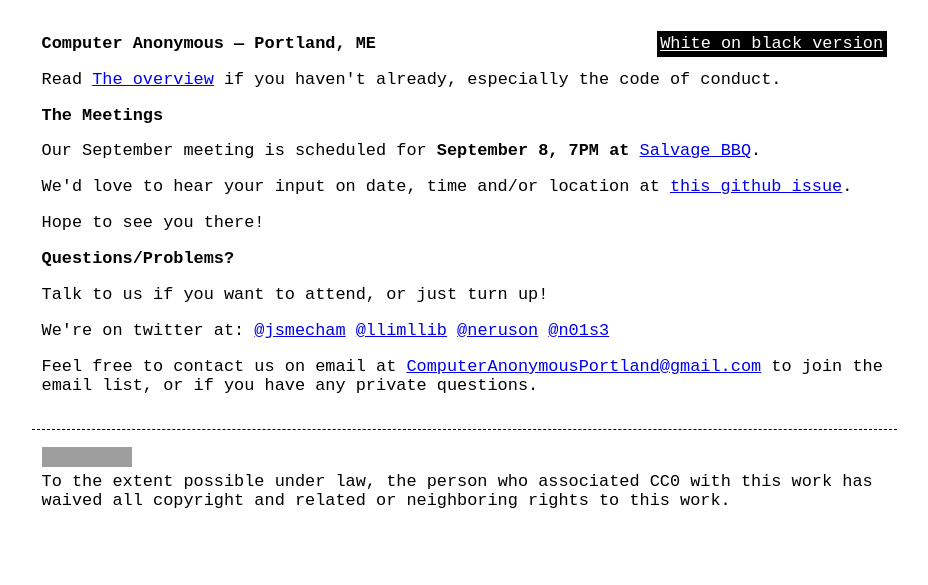
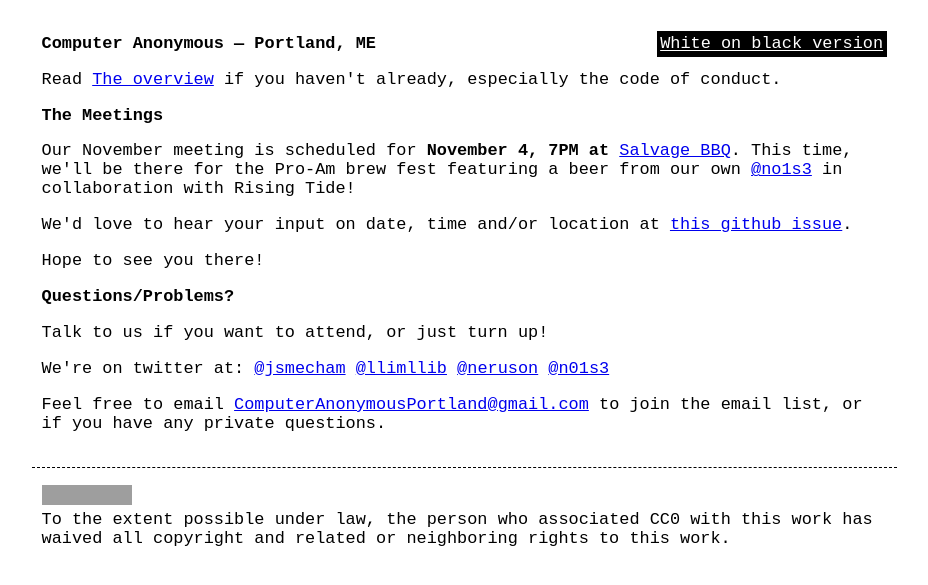
Before and after one commit to computeranonymous/computer, a Jekyll site: the page built from us_portland.html, in a window 1280 px wide. Shown: the top 585 px of the page, without its empty margins (176-1104 px from the left). Built offline with Jekyll 4.4.1, drawn with Linux system fonts in a browser that asks for light colours; grey boxes are pictures that could not be loaded.

Commit message:
update us_portland for november

```diff
--- a/us_portland.html
+++ b/us_portland.html
@@ -8,9 +8,9 @@
 
 <h3>The Meetings</h3>
 
-<p>Our September meeting is scheduled for <b>September 8, 7PM at</b> <a href="http://salvagebbq.com/">Salvage BBQ</a>.
+<p>Our November meeting is scheduled for <b>November 4, 7PM at</b> <a href="http://salvagebbq.com/">Salvage BBQ</a>. This time, we'll be there for the Pro-Am brew fest featuring a beer from our own <a href="https://twitter.com/n01s3">@no1s3</a> in collaboration with Rising Tide!
 
-<p>We'd love to hear your input on date, time and/or location at <a href="https://github.com/llimllib/computer/issues/11">this github issue</a>.
+<p>We'd love to hear your input on date, time and/or location at <a href="https://github.com/llimllib/computer/issues/13">this github issue</a>.
 
 <p>Hope to see you there!
 
@@ -20,4 +20,4 @@
 
 <p>We're on twitter at: <a href="https://twitter.com/jsmecham">@jsmecham</a> <a href="https://twitter.com/llimllib">@llimllib</a> <a href="https://twitter.com/neruson">@neruson</a> <a href="https://twitter.com/n01s3">@n01s3</a>
 
-<p>Feel free to contact us on email at <a href="mailto:ComputerAnonymousPortland@gmail.com">ComputerAnonymousPortland@gmail.com</a> to join the email list, or if you have any private questions.</p>
+<p>Feel free to email <a href="mailto:ComputerAnonymousPortland@gmail.com">ComputerAnonymousPortland@gmail.com</a> to join the email list, or if you have any private questions.</p>
```
